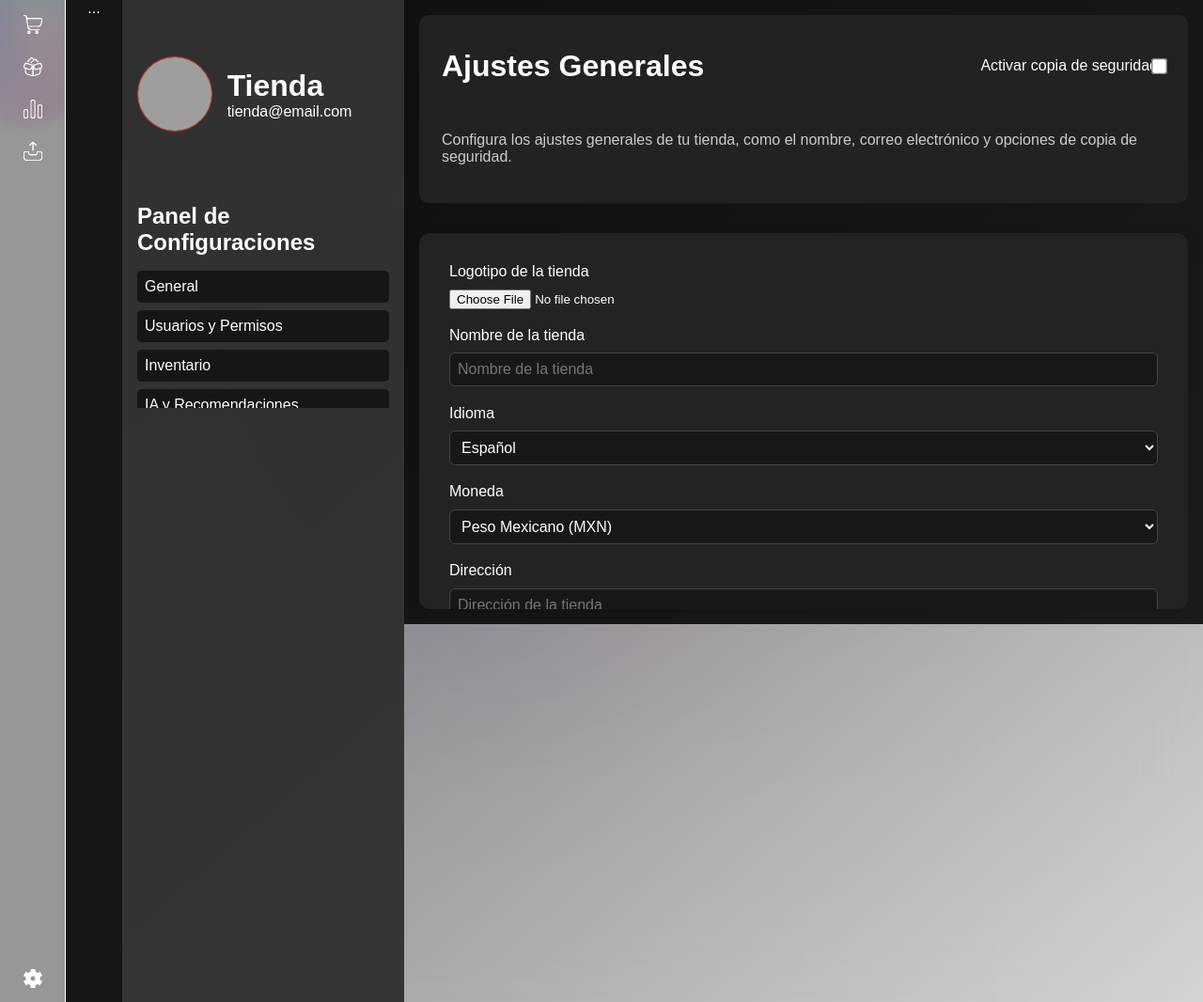
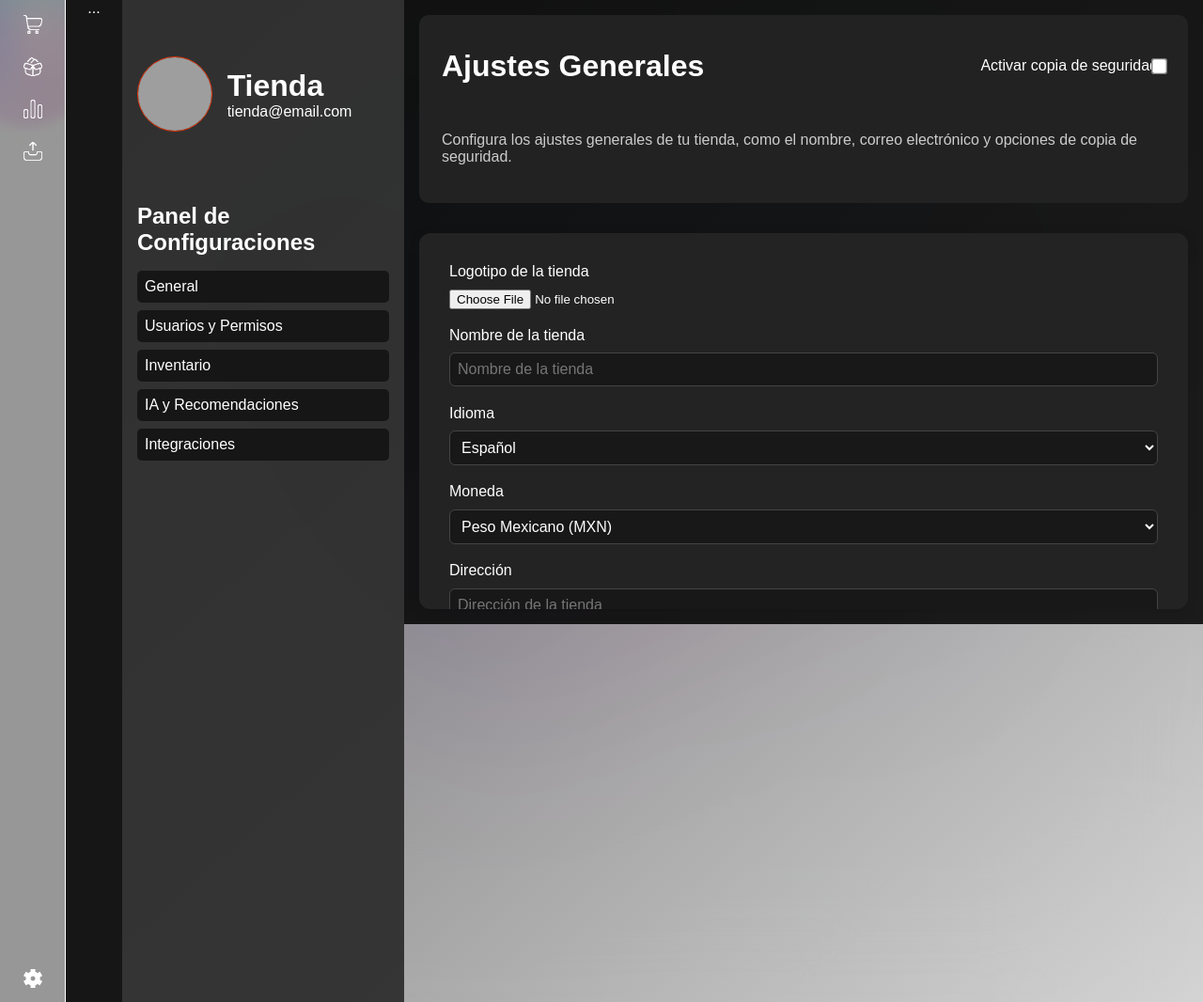
Before and after one commit to Biangg/eclipse, a Flask app: template templates/ajustes.html in a window 1280 px wide. Shown: the whole page at 94% size. Run offline with Flask 3, Linux system fonts and the light colour scheme; the template is opened without the code that fills it, so the values that code supplies are empty; grey boxes are pictures that could not be loaded.

Commit message:
Update style.css

```diff
--- a/static/css/style.css
+++ b/static/css/style.css
@@ -64,7 +64,8 @@ header {
 }
 
 nav {
-    height: 250px;
+    min-height: 250px;
+    overflow: hidden;
 }
 .nav {
     width: 100%;
```
